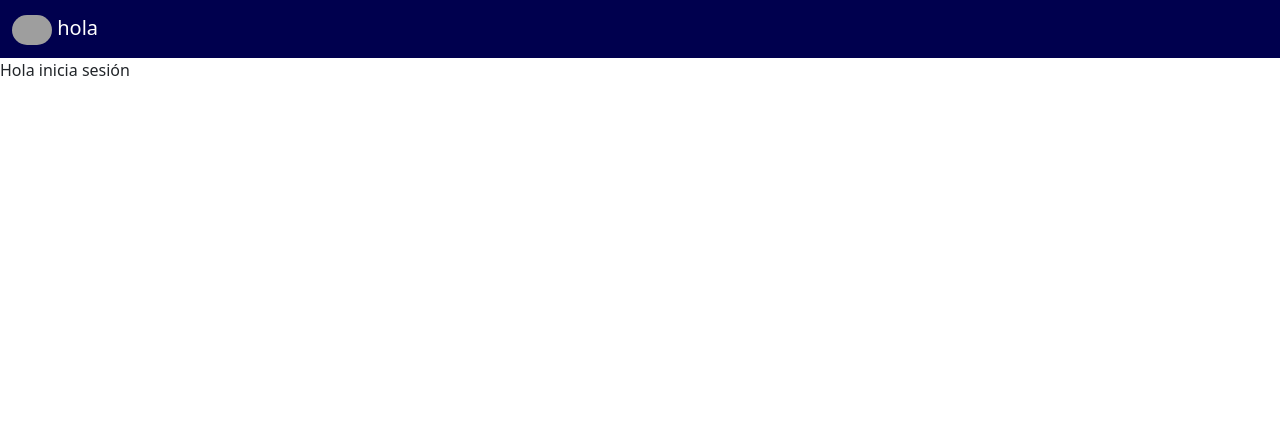
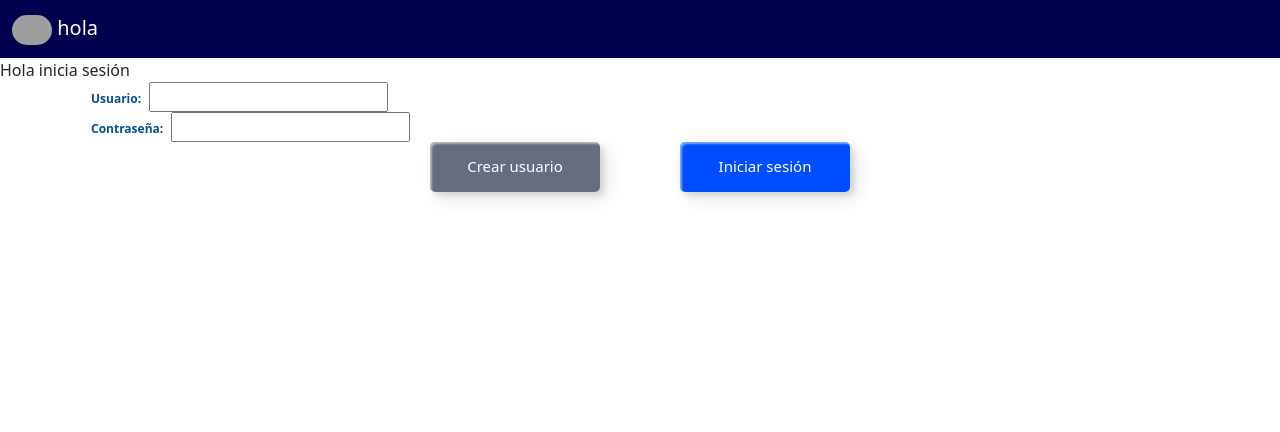
Before and after one commit to ridelyEX/civitas, a Django app: template portaldu/cmin/templates/login.html in a window 1280 px wide. Shown: the top 432 px of the page. Run offline with Django 3.2, Linux system fonts and the light colour scheme; the template is opened without the code that fills it, so the values that code supplies are empty, except form fields; tables that the repository leaves empty hold one stand-in row (values such as "Sample post"); form fields are guessed from the names that the template uses; some libraries are stand-ins or nearby versions; grey boxes are pictures that could not be loaded.

```diff
--- a/portaldu/cmin/forms.py
+++ b/portaldu/cmin/forms.py
@@ -37,5 +37,5 @@ class Users(forms.ModelForm):
 
 
 class Login(forms.Form):
-     usuario = forms.CharField(widget=forms.PasswordInput(attrs={'class':'sign'}))
-     contrasena = forms.CharField(widget=forms.TextInput(attrs={'class':'sign'}))
+     usuario = forms.CharField(widget=forms.TextInput(attrs={'class':'formcontrol'}))
+     contrasena = forms.CharField(widget=forms.PasswordInput(attrs={'class':'formcontrol'}))
--- a/portaldu/cmin/static/cminScripts/cminBtns.js
+++ b/portaldu/cmin/static/cminScripts/cminBtns.js
@@ -0,0 +1,15 @@
+document.addEventListener("DOMContentLoaded", () => {
+    console.log("aqui hay algo racista");
+    try{
+        const bbtn = document.getElementById("back");
+        if(bbtn){
+            const dirurl = bbtn.dataset.url;
+            console.log("le podemos echar pa trás", dirurl);
+            bbtn.addEventListener("click", ()=>{
+                window.location.href = dirurl;
+            });
+        }
+    }catch(e){
+        console.error("no chambea nadota");
+    }
+});
--- a/portaldu/cmin/static/cminStyles/userStyles.css
+++ b/portaldu/cmin/static/cminStyles/userStyles.css
@@ -118,3 +118,14 @@ html, body{
     inset -4px -4px 6px 0 rgba(255,255,255,.2),
     inset 4px 4px 6px 0 rgba(0,0,0,.4);
 }
+
+
+.Ibottom{
+    display: grid;
+    grid-template-columns: repeat(2, 1fr);
+    grid-template-rows: repeat(1, 1fr);
+    gap: 5rem;
+    justify-content: center;
+    width:max-content;
+    margin: 0 auto;
+}
--- a/portaldu/cmin/templates/login.html
+++ b/portaldu/cmin/templates/login.html
@@ -1,17 +1,32 @@
 {% extends 'master.html' %}{% load static %}
 
-{% block head %}{% endblock %}
+{% block head %}
     {% load bootstrap5 %}
     {% bootstrap_css %}
     {% bootstrap_javascript %}
     <link rel="stylesheet" href="{% static 'cminStyles/userStyles.css' %}?v=1">
+{% endblock %}
 
 {% block content %}{% include 'navmin.html' %}
 <text>Hola inicia sesión</text>
 
 <div class="container">
     <form method="post">
-
+        {% csrf_token %}
+        <div>
+            <div>
+                <label for="id_usuario">Usuario:</label>
+                {{form.usuario}}
+            </div>
+            <div>
+                <label for="id_contrasena">Contraseña:</label>
+                {{form.contrasena}}
+            </div>
+        </div>
+        <div class="Ibottom">
+            <button type="button" class="back bbtn" id="back" data-url="{% url 'users' %}">Crear usuario</button>
+            <button type="submit" class="next nbtn">Iniciar sesión</button>
+        </div>
     </form>
 </div>
 
@@ -20,4 +35,8 @@
 {% endblock %}
 
 
-{% block footer %}{% endblock %}
+{% block footer %}
+<div class="footer" style="height: 50px; background: rgb(0, 0, 78);"></div>
+<script src="{% static 'cminScripts/cminBtns.js' %}"></script>
+
+{% endblock %}
--- a/portaldu/cmin/templates/users.html
+++ b/portaldu/cmin/templates/users.html
@@ -54,7 +54,7 @@
                 </div>
             </div>
         </div>
-        <button type="button" class="back bbtn" id="back">Volver a inicio</button>
+        <button type="button" class="back bbtn" id="back" data-url="{% url 'login' %}">Volver a login</button>
         <button type="submit" class="next nbtn">Registrar usuario</button>
 
     </form>
@@ -65,7 +65,7 @@
 
 {% block footer %}
 <div class="footer" style="height: 50px; background: rgb(0, 0, 78);"></div>
-
+<script src="{% static 'cminScripts/cminBtns.js' %}"></script>
 <script src="https://cdn.jsdelivr.net/npm/flatpickr"></script>
 <script src="https://npmcdn.com/flatpickr/dist/l10n/es.js"></script>
 <script>
```
Also changed, not shown: portaldu/cmin/models.py (+9 -3 lines), portaldu/cmin/views.py (+6 -5 lines).
